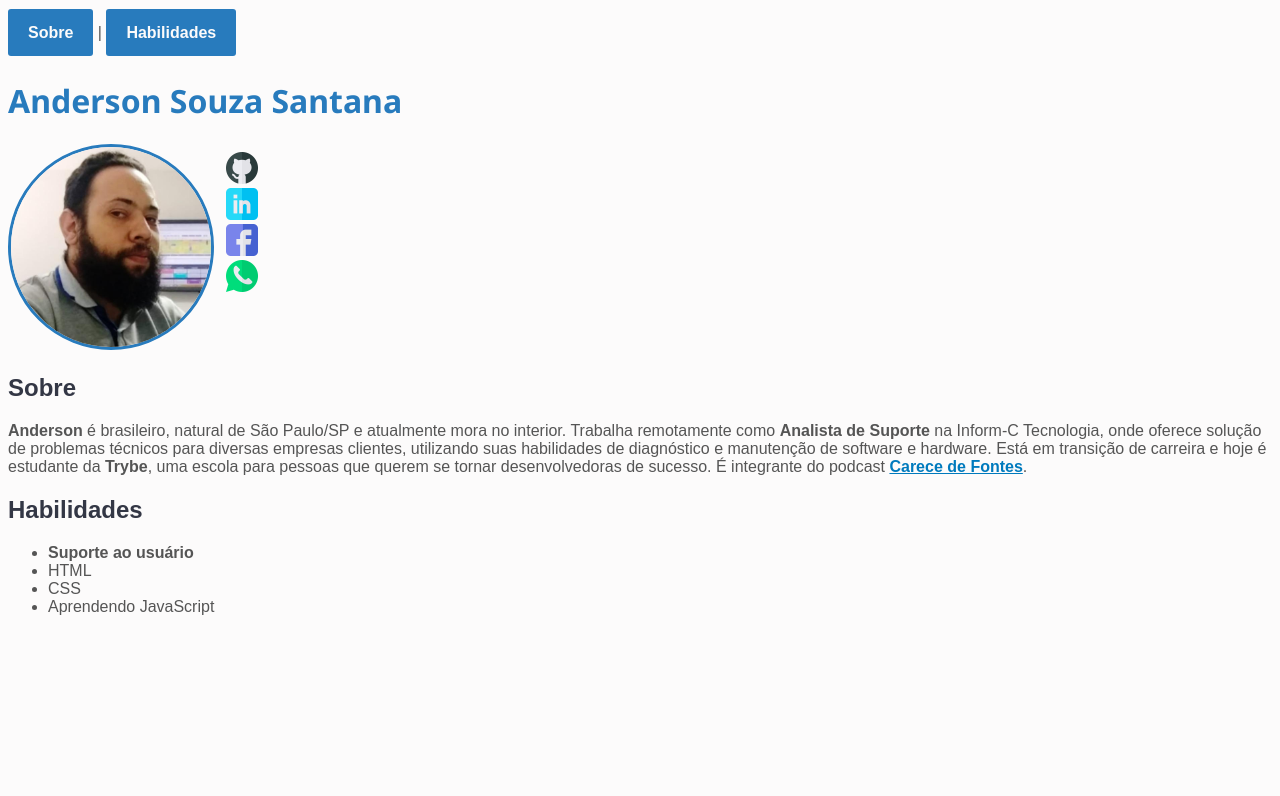
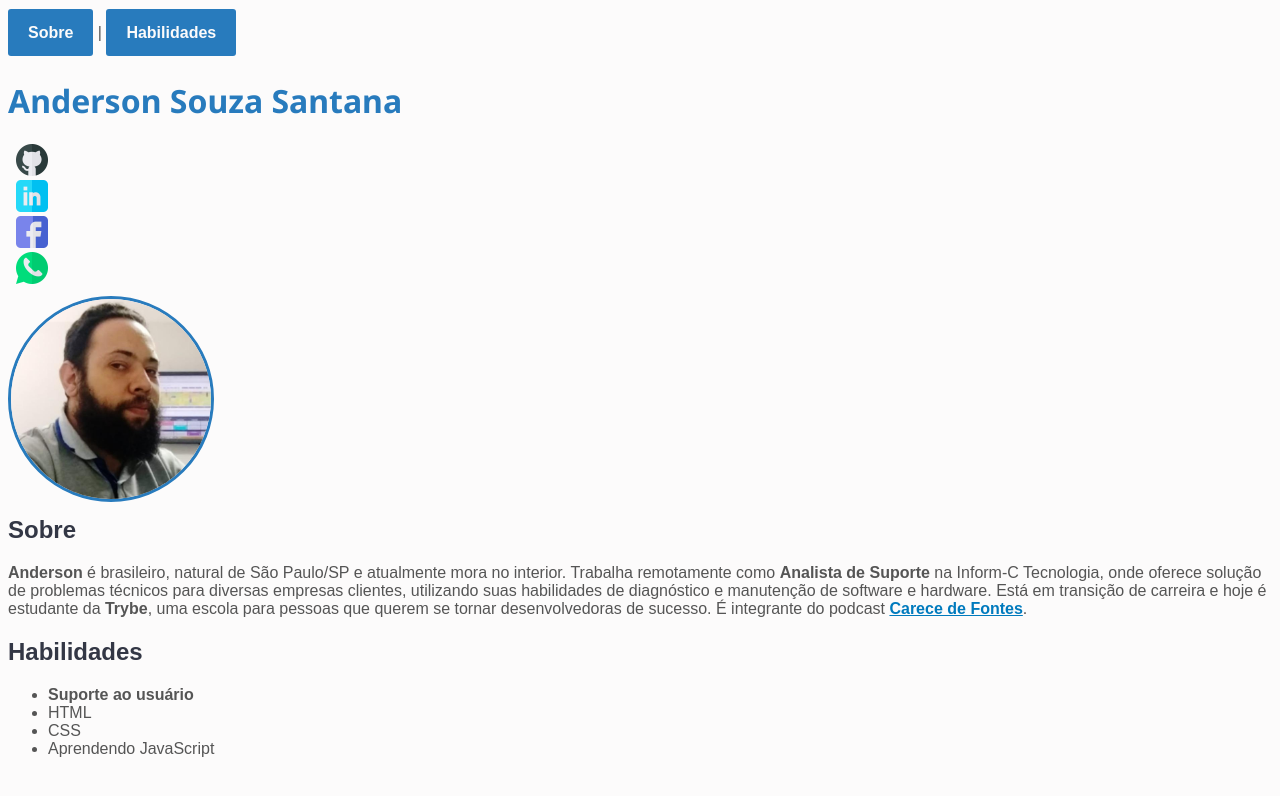
Before and after one commit to andersonssantana/andersonssantana.github.io, a plain HTML site: page index.html in a window 1280 px wide. Drawn offline with Linux system fonts and the light colour scheme; a web font is replaced by a local one.

Commit message:
Colocada caixa de social media acima da foto

```diff
--- a/index.html
+++ b/index.html
@@ -13,19 +13,22 @@
     <div>
         <h1 class="title">Anderson Souza Santana</h1>
     </div>
-    <div>
-        <a target="_blank" href="images/anderson.jpg"><img class="picture" src="images/anderson.jpg" alt="Uma foto de Anderson Souza Santana, aluno da Trybe" width="200px"></a>
     <div class="social-media-icon">
         <img src="images/icon-github.png" alt="GitHub">
         <img src="images/icon-linkedin.png" alt="LinkedIn">
         <img src="images/icon-facebook.png" alt="Facebook">
         <img src="images/icon-whatsapp.png" alt="WhatsApp">
     </div>
+    <div class="profile-box">
+                <a target="_blank" href="images/anderson.jpg"><img class="picture" src="images/anderson.jpg" alt="Uma foto de Anderson Souza Santana, aluno da Trybe" width="200px"></a>
     </div>
 
+    <div>
         <h2 class="section" id="sobre">Sobre</h2>
         <p><strong>Anderson</strong> é brasileiro, natural de São Paulo/SP e atualmente mora no interior. Trabalha remotamente como <strong>Analista de Suporte</strong> na Inform-C Tecnologia, onde oferece solução de problemas técnicos para diversas empresas clientes, utilizando suas habilidades de diagnóstico e manutenção de software e hardware. Está em transição de carreira e hoje é estudante da <strong>Trybe</strong>, uma escola para pessoas que querem se tornar desenvolvedoras de sucesso. É integrante do podcast <strong><a target="_blank" href="https://carecedefontes.com.br">Carece de Fontes</a></strong>.</p>
+    </div>
 
+    <div>
         <h2 class="section" id="habilidades">Habilidades</h2>
         <ul>
             <li><strong>Suporte ao usuário</strong></li>
@@ -33,6 +36,7 @@
             <li>CSS</li>
             <li>Aprendendo JavaScript</li>
         </ul>
+    </div>
 
     <h2></h2>
 </body>
--- a/style.css
+++ b/style.css
@@ -18,6 +18,10 @@ a {
     color: #333745;
 }
 
+.profile-box {
+    height: 200px;
+}
+
 .picture {
     border-radius: 100%;
     border: 3px solid #287bbd;
@@ -25,9 +29,7 @@ a {
 
 .social-media-icon {
     width: 32px;
-    display: inline-block;
     margin: 8px;
-    vertical-align: top;
 }
 
 .social-media-icon img {
```
Lines whose indentation alone changed are shown as unchanged.
